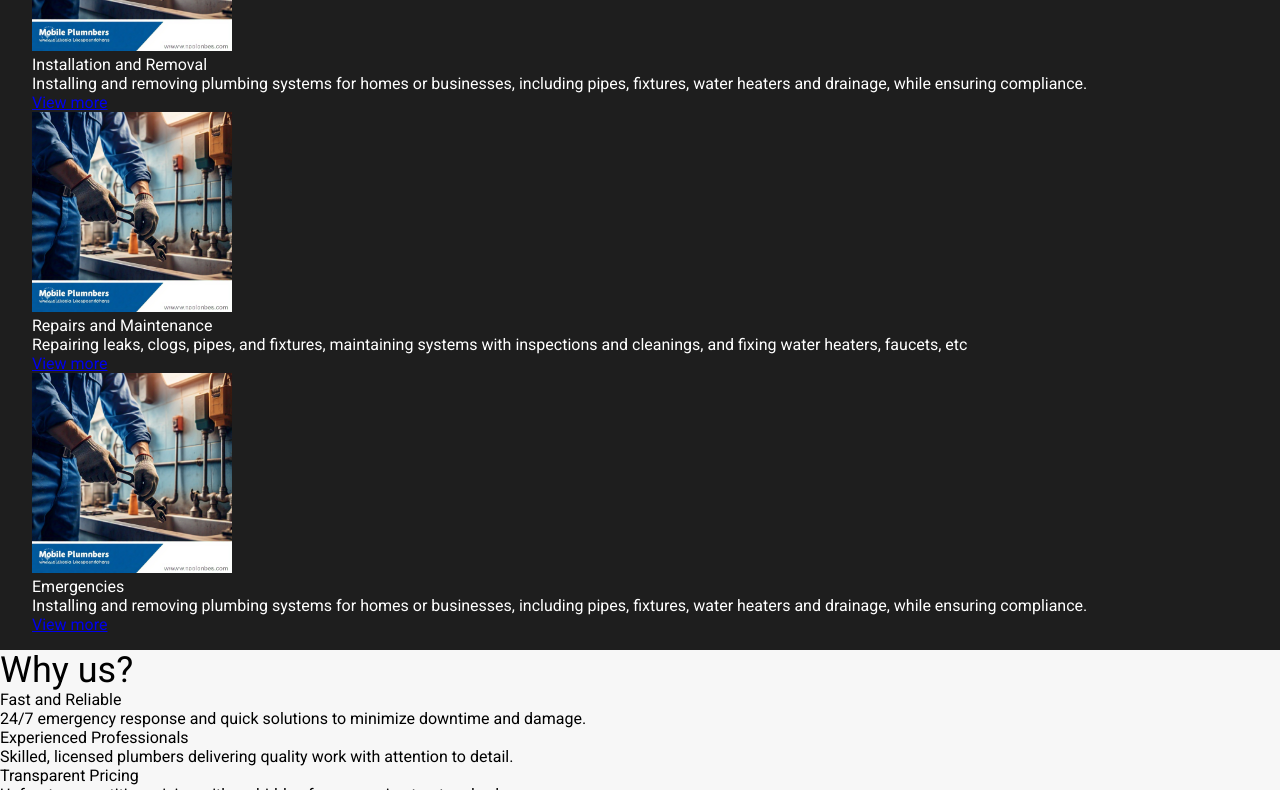
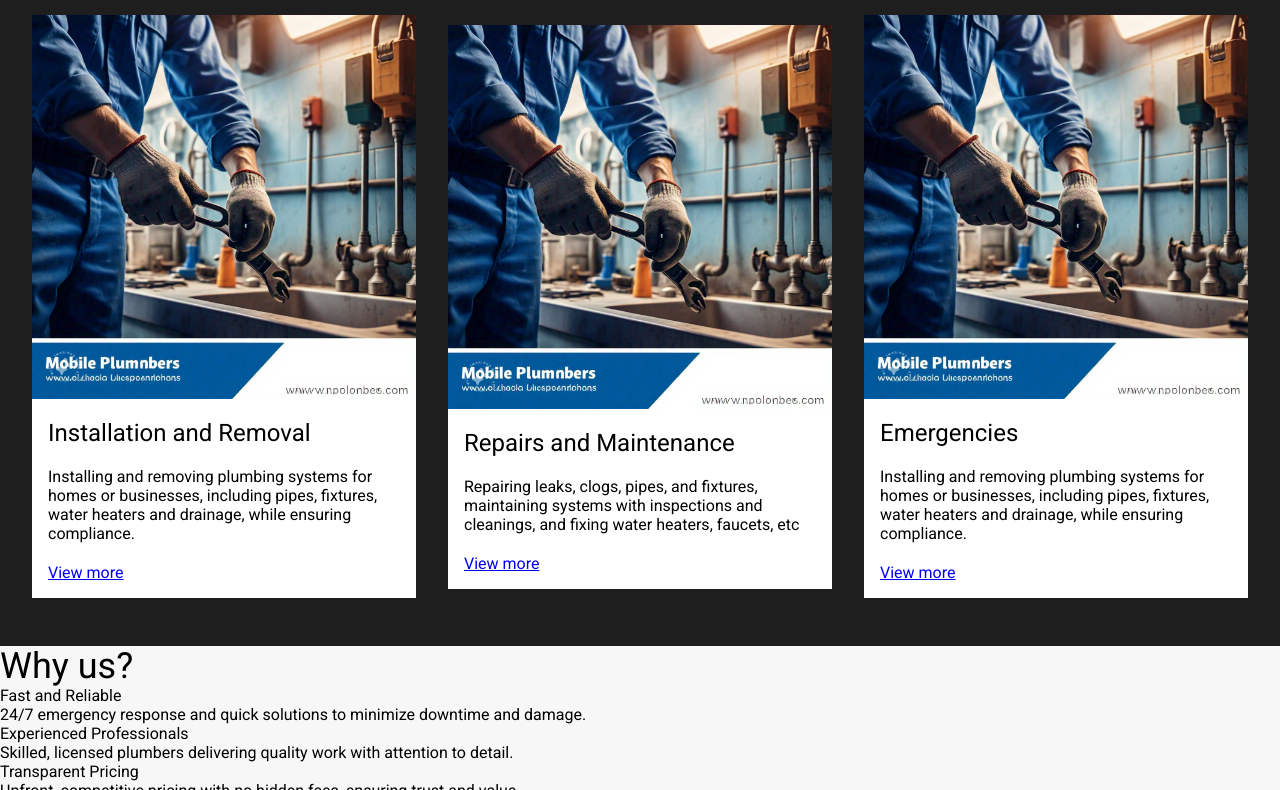
Before and after one commit to persephia-company/raw-plumber-template, a plain HTML site: page index.html in a window 1280 px wide. Shown: the part 737-1527 px from the top of the page. Drawn offline with Linux system fonts and the light colour scheme.

Commit message:
Uploading meeting code separately

```diff
--- a/index.html
+++ b/index.html
@@ -18,6 +18,7 @@
       <header>
         <section class="container header">
           <div>LOGO</div>
+
           <nav class="header-nav">
             <ul>
               <li class="header-nav-item">
@@ -50,10 +51,11 @@
 
     <section class="section container our-services">
       <h2>Our Services</h2>
-      <ul>
+      <ul class="services-container">
         <li>
           <img src="images/plumber_at_sink.jpg" class="service-image"/>
-          <p class="service-card-title">Installation and Removal</p>
+          <section class="service-content">
+            <h3 class="service-card-title">Installation and Removal</h3>
 
             <p>
               Installing and removing plumbing systems for homes or businesses,
@@ -61,11 +63,13 @@
               ensuring compliance.
             </p>
             <a href="#" class="btn-secondary">View more</a>
+          </section>
         </li>
 
         <li>
           <img src="images/plumber_at_sink.jpg" class="service-image" />
-          <p class="service-card-title">Repairs and Maintenance</p>
+          <section class="service-content">
+            <h3 class="service-card-title">Repairs and Maintenance</h3>
 
             <p>
               Repairing leaks, clogs, pipes, and fixtures, maintaining systems
@@ -73,11 +77,13 @@
               etc
             </p>
             <a href="#" class="btn-secondary">View more</a>
+          </section >
         </li>
 
         <li>
           <img src="images/plumber_at_sink.jpg" class="service-image" //>
-          <p class="service-card-title">Emergencies</p>
+          <section class="service-content">
+            <h3 class="service-card-title">Emergencies</h3>
 
             <p>
               Installing and removing plumbing systems for homes or businesses,
@@ -85,6 +91,7 @@
               ensuring compliance.
             </p>
             <a href="#" class="btn-secondary">View more</a>
+          </section>
         </li>
       </ul>
     </section>
--- a/styles.css
+++ b/styles.css
@@ -75,6 +75,33 @@ header {
 
 }
 
+.services-container {
+  padding-top: 2rem;
+  display: flex;
+  flex-direction: row;
+  align-items: center;
+  justify-content: space-between;
+  gap: 2rem;
+}
+
+.services-container > li {
+  background: white;
+  flex-basis: 1fr;
+  color: black;
+}
+.service-content {
+  padding: 1rem;
+  display: flex;
+  flex-direction: column;
+  align-items: start;
+  justify-content: center;
+  gap: 20px;
+}
+
+.service-content > h3 {
+  font-size: 1.5rem;
+}
+
 .section {
   padding-top: 1rem;
   padding-bottom: 1rem;
@@ -86,7 +113,7 @@ header {
 }
 
 .hero {
-    height: 500px;
+    height: 600px;
     position: relative;
     display: flex;
     flex-direction: column;
@@ -97,12 +124,14 @@ header {
 
 
 .our-services {
+    padding-top: 3rem;
+    padding-bottom: 3rem;
     background-color: #1E1E1E;
     color: white;
 }
 
 .service-image {
-  width: 200px;
+  width: 100%;
 }
 
 .why-us {
```
Lines whose indentation alone changed are shown as unchanged.
